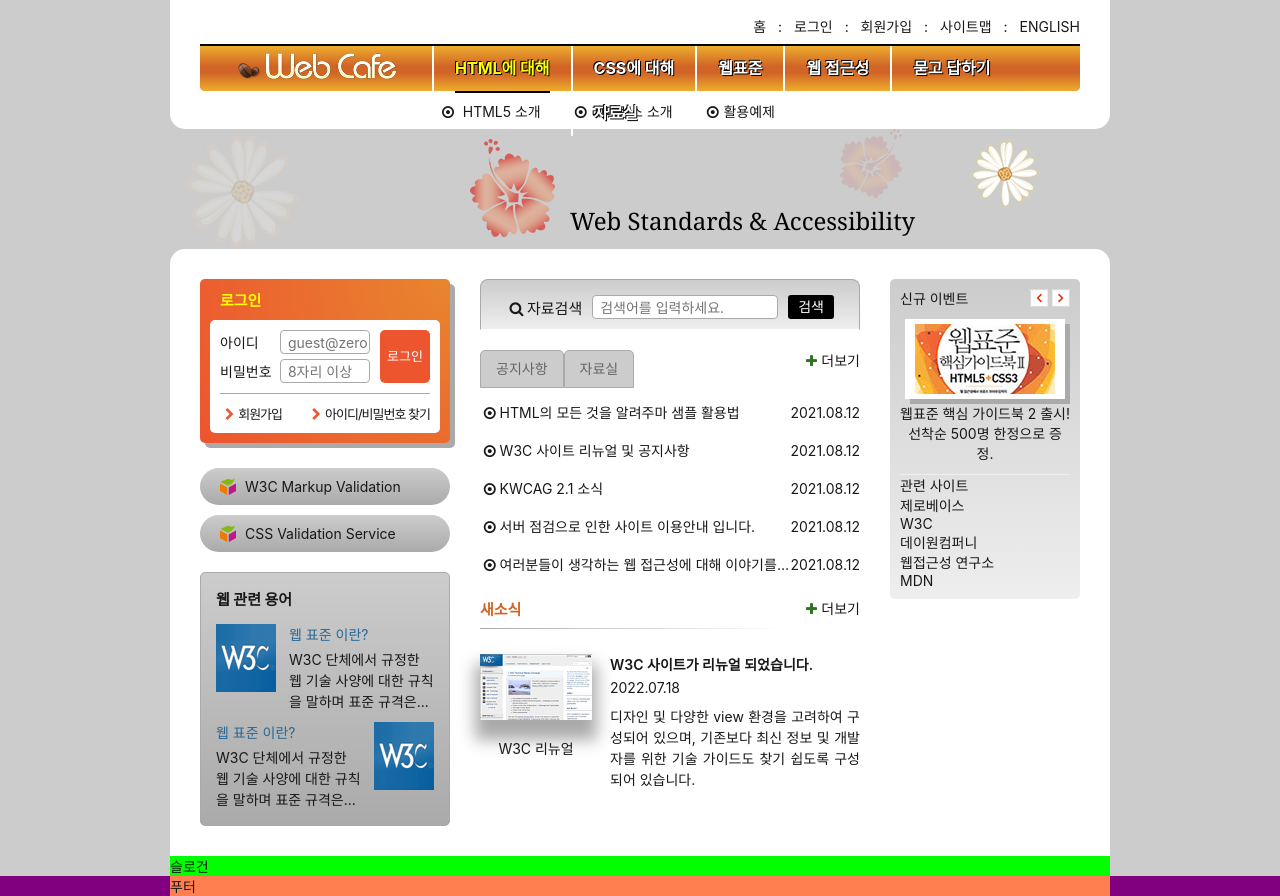
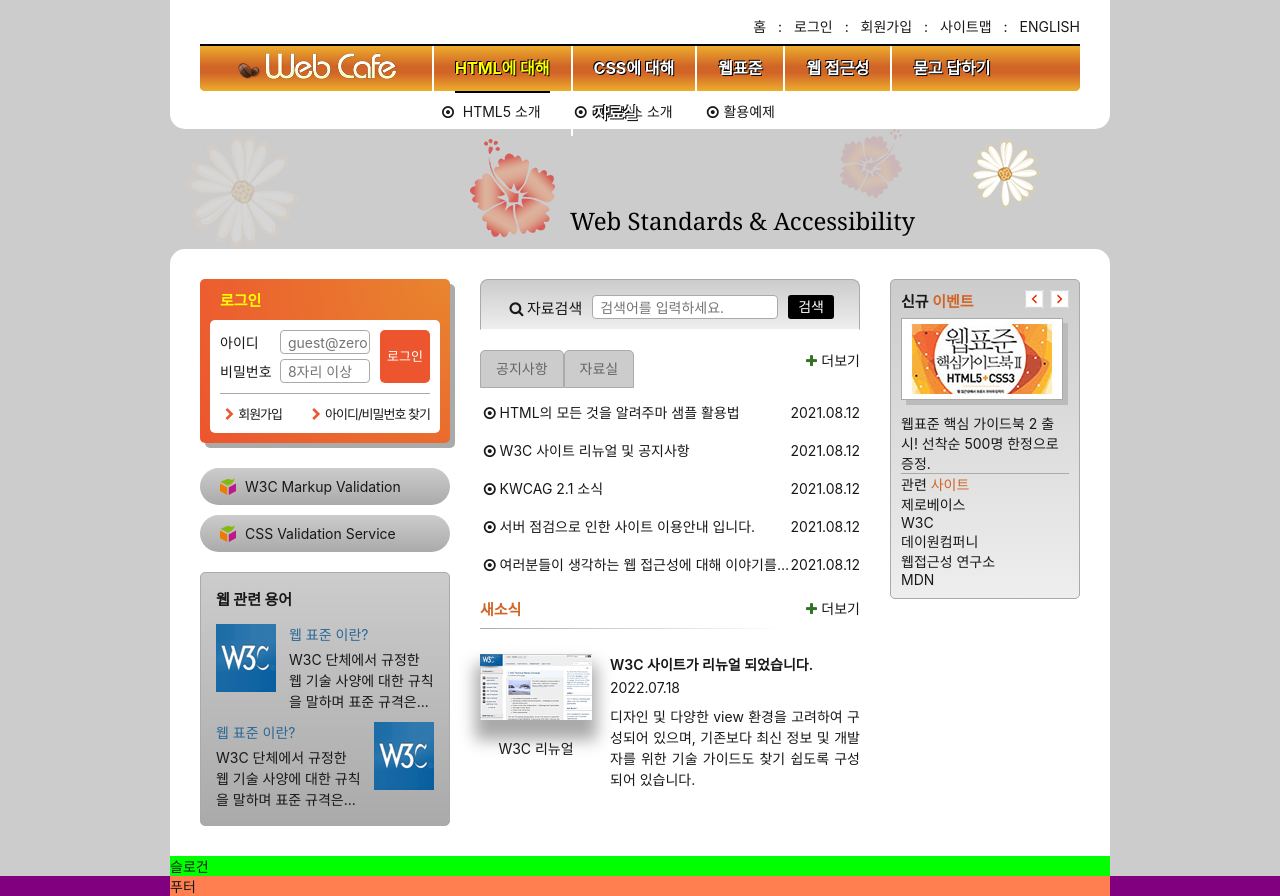
Before and after one commit to eunoo1995/zeroConnecTo, a website: page HTML5/index.html in a window 1280 px wide. Drawn offline with Linux system fonts and the light colour scheme; a web font is replaced by a local one.

Commit message:
신규 이벤트 디자인 완성 (aria-label 속성 추가)

```diff
--- a/HTML5/css/index.css
+++ b/HTML5/css/index.css
@@ -732,14 +732,96 @@
   padding-top: 10px;
 } */
 
-/* 이벤트 및  관련 사이트 */
+/* 신규 이벤트 및  관련 사이트 */
 .gradient-effect {
-  background: #eee linear-gradient(to bottom, #ccc, #eee);
+  border: 1px solid #aaa;
+  border-radius: 5px;
   padding: 10px;
-  border-radius: 5px;
+  background: #ccc linear-gradient(to bottom, #ccc, #eee);
+}
+
+.accent-color {
+  color: #d16527;
 }
 
 .event {
+  display: flex;
+  flex-flow: row wrap;
+  align-items: flex-start;
+  border-bottom: 1px solid #aaa;
+}
+
+.event-title {
+  font-size: 1.5rem;
+  font-weight: 700;
+}
+
+/* .event-button-wrapper {
+  margin-left: auto;
+  height: 18px;
+  overflow: hidden;
+  display: flex;
+  gap: 6px;
+}
+
+.event button {
+  width: 19px;
+  height: 0 !important;
+  border: 0;
+  padding: 18px 0 0 0;
+  background-color: transparent;
+  background-image: url("./images/back_forward.png");
+  background-repeat: no-repeat;
+}
+
+.event button:focus {
+  outline-offset: -2px;
+}
+
+.event-button-next {
+  background-position: -36px 0;
+} */
+
+.event-button-container {
+  padding: 4px;
+  margin-left: auto;
+  display: flex;
+  flex-flow: row nowrap;
+  gap: 6px;
+  transform: translate(4px, -4px);
+}
+
+.event-button-container button {
+  width: 19px;
+  height: 18px;
+  border: 0;
+  background-color: transparent;
+  background-image: url("./images/back_forward.png");
+  background-repeat: no-repeat;
+}
+
+.event-button-container .event-button-next {
+  background-position: -36px 0;
+}
+
+.event-detail {
+  width: 100%;
+}
+
+.event-thumbnail {
+  margin: 2px 0 10px;
+}
+
+.event-brief {
+  margin-top: 10px 0;
+}
+
+.event-thumbnail img {
+  border: 1px solid #aaa;
+  box-shadow: 5px 5px 0 0 #bbb;
+}
+
+/* .event {
   position: relative;
   line-height: 20px;
   padding-top: 30px;
@@ -775,7 +857,7 @@
 
 .event-thumbnail img {
   box-shadow: 5px 5px 0 0 #aaa;
-}
+} */
 
 /* 슬로건 */
 .slogan {
--- a/HTML5/index.html
+++ b/HTML5/index.html
@@ -364,14 +364,18 @@
           <section class="event">
             <h2 class="event-title">신규 <span class="accent-color">이벤트</span></h2>
             <div class="event-button-wrapper">
-              <button type="button" class="event-button-prev">이전 이벤트 보기</button>
-              <button type="button" class="event-button-next">다음 이벤트 보기</button>
+              <!-- <button type="button" class="event-button-prev">이전 이벤트 보기</button>
+              <button type="button" class="event-button-next">다음 이벤트 보기</button> -->
             </div>
-            <div class="eventDetail">
+            <div class="event-button-container">
+              <button type="button" class="event-button-prev" aria-label="이전 이벤트 보기"></button>
+              <button type="button" class="event-button-next" aria-label="다음 이벤트 보기"></button>
+            </div>
+            <div id="eventDetail" class="event-detail">
               <p class="event-thumbnail">
                 <img src="./assets/free_gift.gif" alt="이벤트 경품 : 웹표준 핵심가이드북 2 증정" />
               </p>
-              <p class="event-breif">
+              <p class="event-brief">
                 <em>웹표준 핵심 가이드북 2 출시!</em>
                 선착순 500명 한정으로 증정.
               </p>
```
